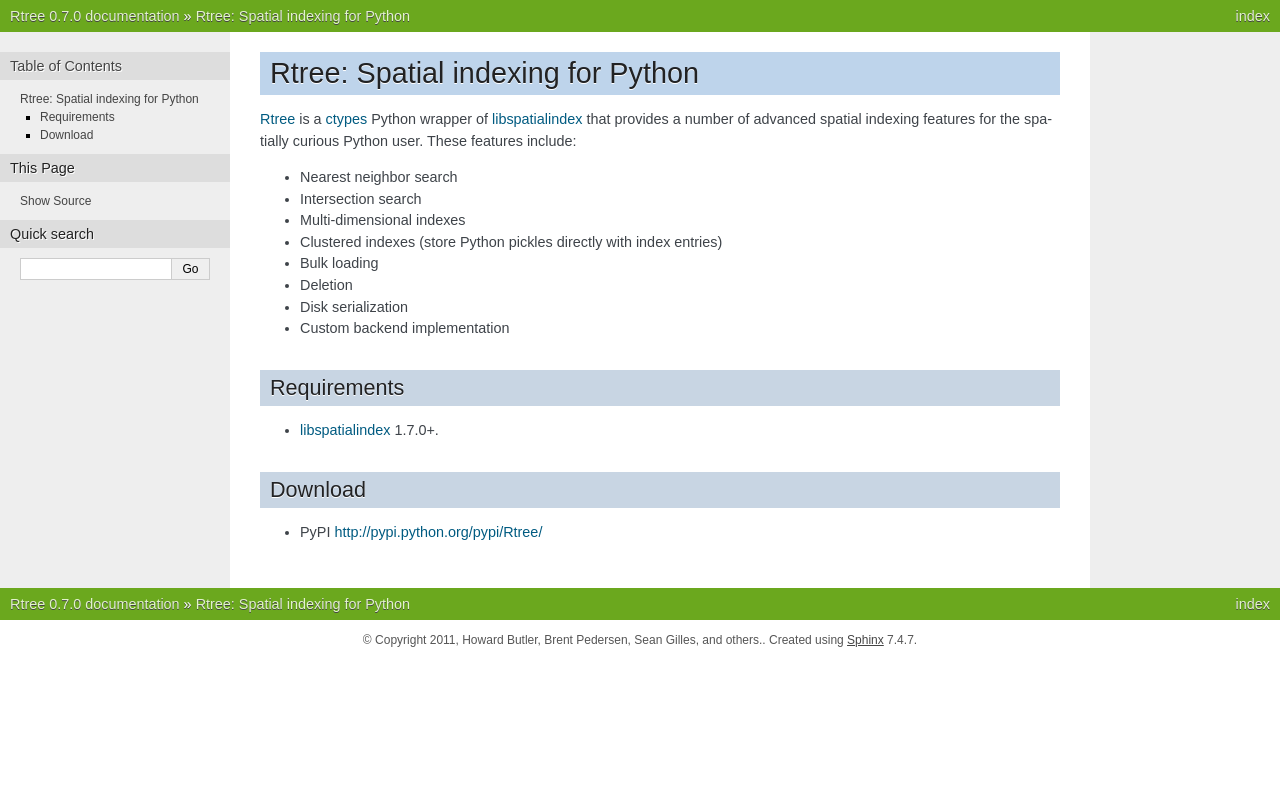
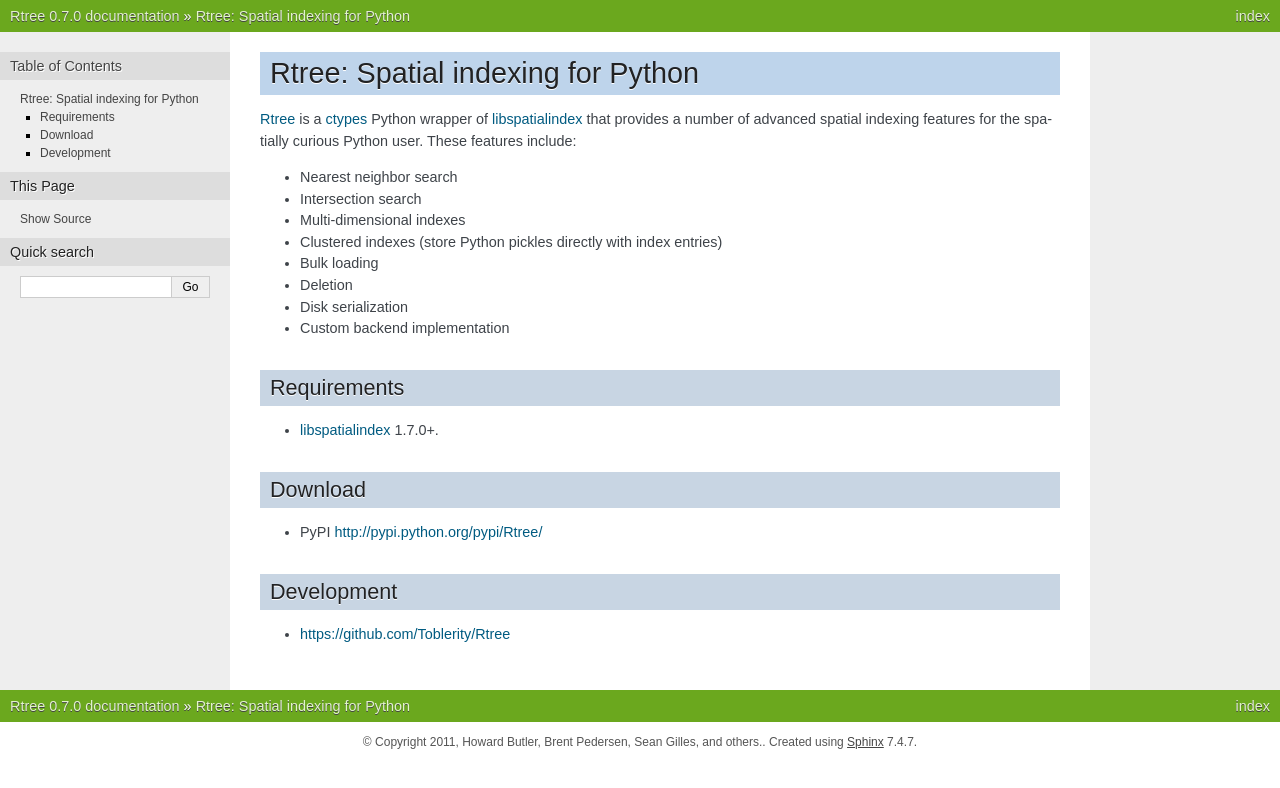
Before and after one commit to Toblerity/rtree, a Sphinx documentation site: the page built from docs/source/README.txt, in a window 1280 px wide. Shown: the top 788 px of the page. Built offline with Sphinx 7.4.7, drawn with Linux system fonts in a browser that asks for light colours.

Commit message:
point to development source

```diff
--- a/docs/source/README.txt
+++ b/docs/source/README.txt
@@ -26,6 +26,10 @@
 
 * PyPI http://pypi.python.org/pypi/Rtree/
 
+Development
+..............................................................................
+
+* https://github.com/Toblerity/Rtree
 
 .. _`R-trees`: http://en.wikipedia.org/wiki/R-tree
 .. _`ctypes`: http://docs.python.org/library/ctypes.html
```
